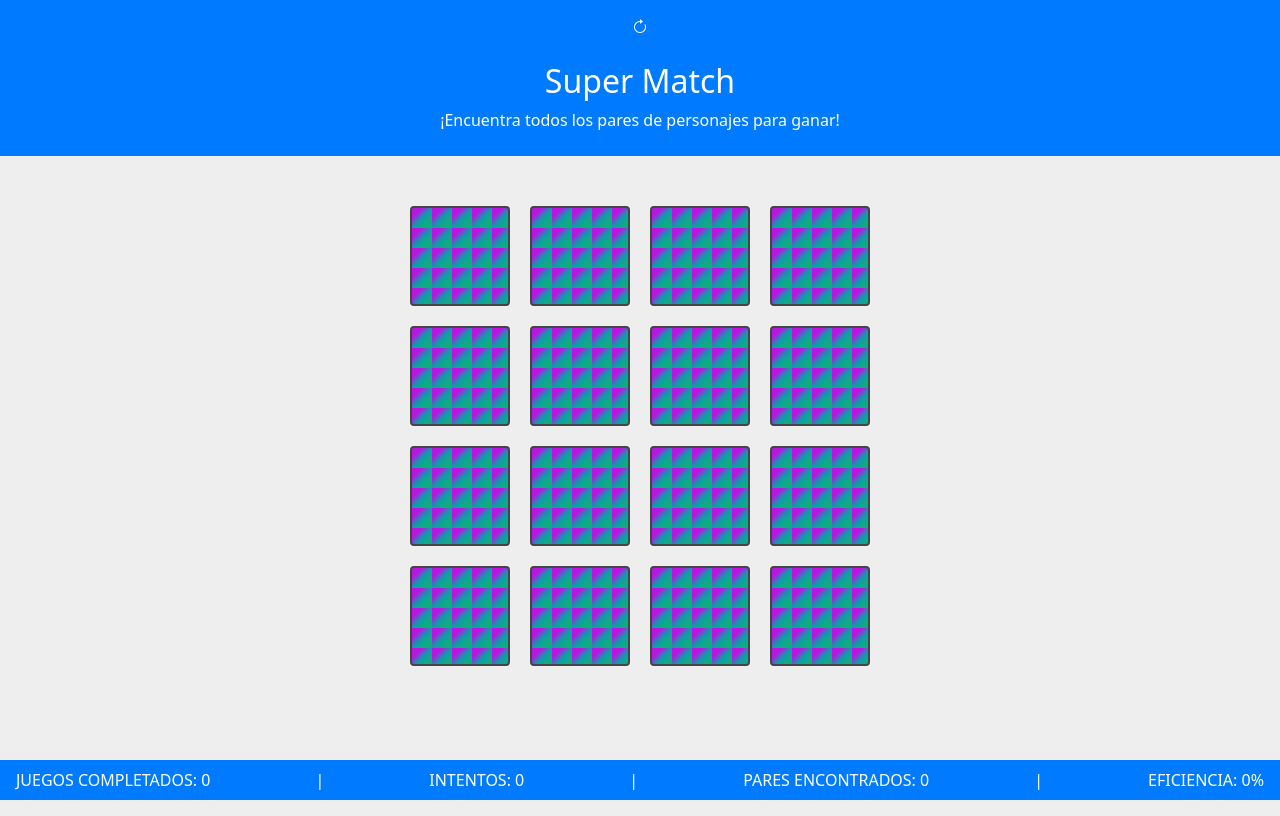
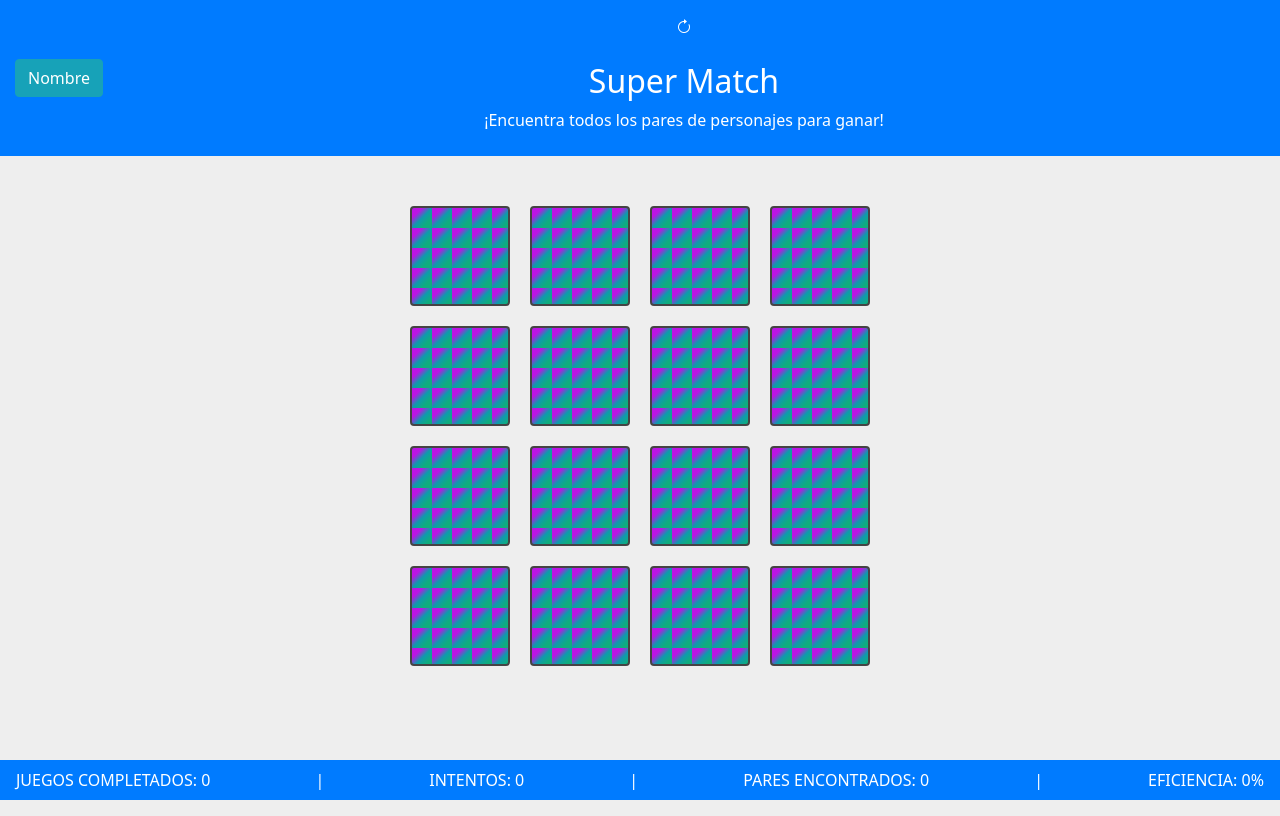
Before and after one commit to isai-torres/web-programming, a plain HTML site: page 07-actividad-super-match-jquery/index.html in a window 1280 px wide. Drawn offline with nearby package versions, Linux system fonts and the light colour scheme; a web font is replaced by a local one.

Commit message:
Added an alert button to display the name and student number.

```diff
--- a/07-actividad-super-match-jquery/index.html
+++ b/07-actividad-super-match-jquery/index.html
@@ -24,12 +24,16 @@
 
   <!--Navbar superior con el titulo-->
 
-  <div  class="container-fluid text-center bg-primary p-2 text-lightposition-relative text-white">
-    <i id="reload-game" class="bi bi-arrow-clockwise btn btn btn-infoposition-absolute top-0 end-0 text-white" style="top: 25%; right: 20px"></i>
+  <div class="container-fluid bg-primary text-white d-flex flex-row align-items-center">
 
-    <h2 class="mt-3">Super Match</h2>
+    <button id="btnNombre" type="button" class="btn btn-info" onclick="showStudentName()">Nombre</button>
 
-    <p class="">¡Encuentra todos los pares de personajes para ganar!</p>
+    <div  class="container-fluid text-center p-2 text-lightposition-relative">
+      <i id="reload-game" class="bi bi-arrow-clockwise btn btn btn-infoposition-absolute top-0 end-0 text-white" style="top: 25%; right: 20px"></i>
+      <h2 class="mt-3">Super Match</h2>
+      <p class="">¡Encuentra todos los pares de personajes para ganar!</p>
+    </div>
+
   </div>
 
   <!--Contenedor del Juego-->
--- a/07-actividad-super-match-jquery/script.js
+++ b/07-actividad-super-match-jquery/script.js
@@ -76,3 +76,7 @@ $(document).ready(function () {
 
   initializeGame();
 });
+
+function showStudentName() {
+  alert("Name: Isai L Torres Viera \nStudent#: R00500461");
+}
```
